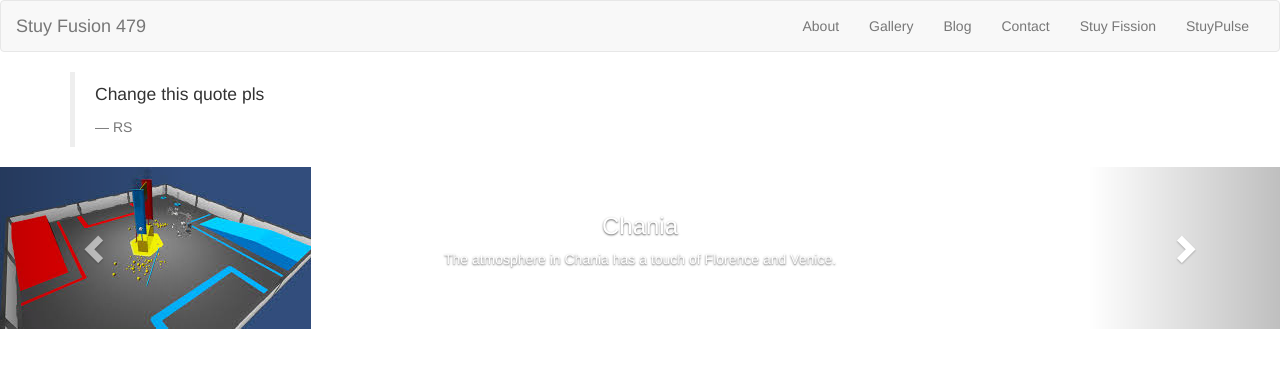
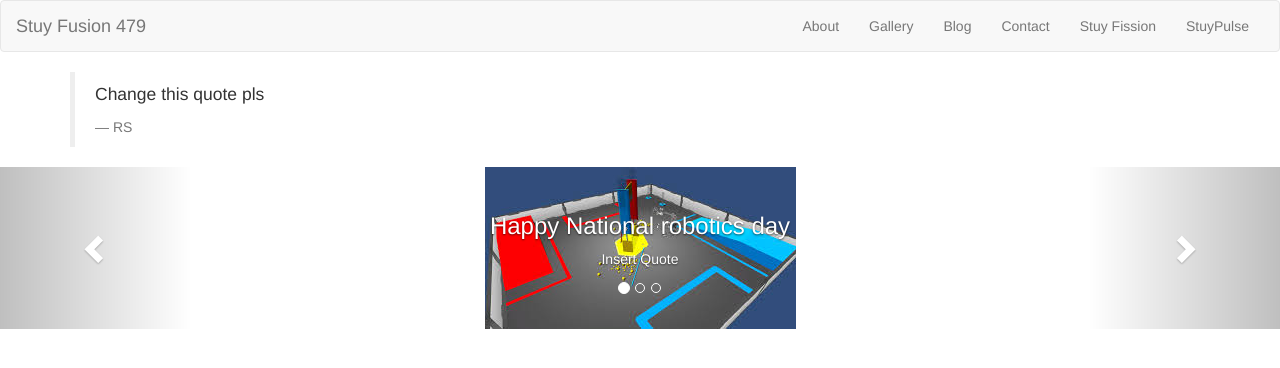
Before and after one commit to stuyfusion/stuyfusion.github.io, a Jekyll site: the page built from index.html, in a window 1280 px wide. Shown: the top 368 px of the page. Built offline with Jekyll 4.4.1, drawn with Linux system fonts in a browser that asks for light colours; nearby versions of some CDN libraries.

Commit message:
Update index.html

```diff
--- a/index.html
+++ b/index.html
@@ -49,26 +49,26 @@ layout: default
   <!-- Wrapper for slides -->
   <div class="carousel-inner" role="listbox">
     <div class="item active">
-      <img src="images/image1.jpg" alt="Chania">
+      <img src="images/image1.jpg" alt="Chania" style="margin-left: auto; margin-right: auto;">
       <div class="carousel-caption">
-        <h3>Chania</h3>
-        <p>The atmosphere in Chania has a touch of Florence and Venice.</p>
+        <h3>Happy National robotics day</h3>
+        <p>Insert Quote</p>
       </div>
     </div>
 
     <div class="item">
-      <img src="images/image2.jpg" alt="Chania">
+      <img src="images/image2.jpg" alt="Chania" style="margin-left: auto; margin-right: auto;">
       <div class="carousel-caption">
-        <h3>Chania</h3>
-        <p>The atmosphere in Chania has a touch of Florence and Venice.</p>
+        <h3>Happy National robotics day</h3>
+        <p>Insert Quote</p>
       </div>
     </div>
 
     <div class="item">
-      <img src="images/image3.jpg" alt="Flower">
+      <img src="images/image3.jpg" alt="Flower" style="margin-left: auto; margin-right: auto;">
       <div class="carousel-caption">
-        <h3>Flowers</h3>
-        <p>Beatiful flowers in Kolymbari, Crete.</p>
+        <h3>Happy National robotics day</h3>
+        <p>Insert Quote</p>
       </div>
     </div>
 
```
